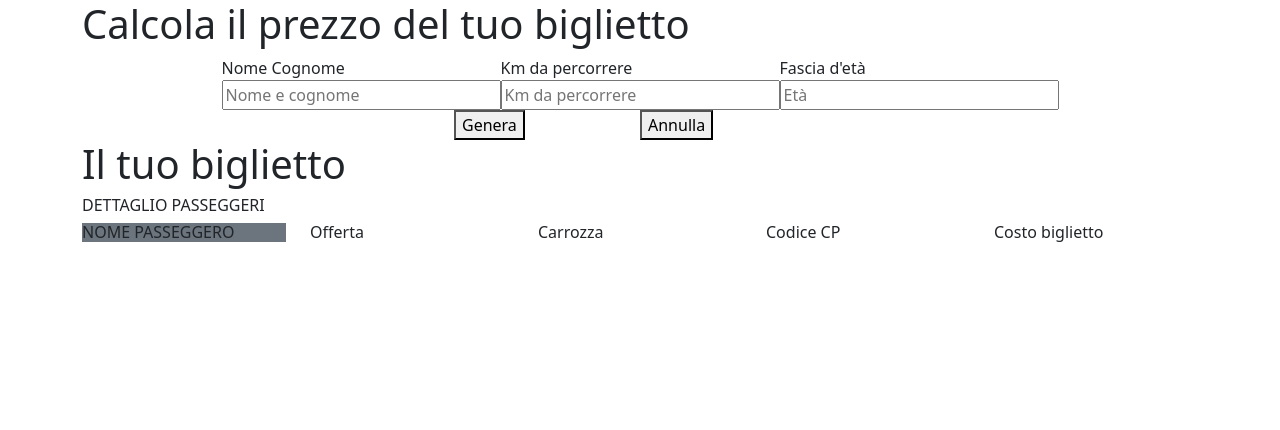
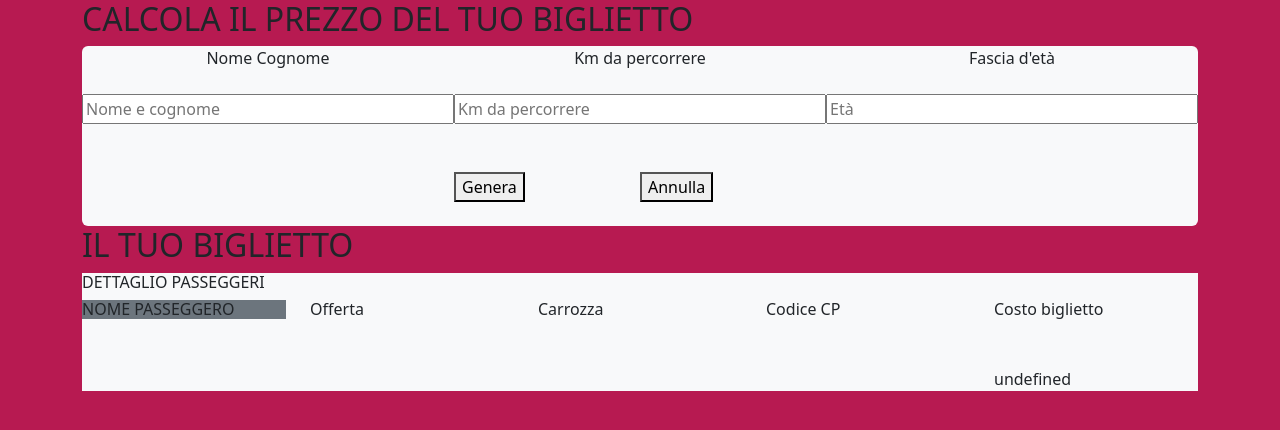
Before and after one commit to Al-E-00/js-biglietto-treno-form, a plain HTML site: page index.html in a window 1280 px wide. Both pictures are taken after a click on the button "Genera". Drawn offline with nearby package versions, Linux system fonts and the light colour scheme.

Commit message:
error undefined value in price

```diff
--- a/css/style.css
+++ b/css/style.css
@@ -0,0 +1,3 @@
+body {
+    background-color: rgb(183, 26, 81);
+}
--- a/index.html
+++ b/index.html
@@ -17,32 +17,32 @@
         <div class="container">
             <div class="row">
                 <div class="col">
-                    <h1 class=".text-uppercase">Calcola il prezzo del tuo biglietto</h1>
+                    <h2 class="text-uppercase">Calcola il prezzo del tuo biglietto</h2>
                 </div>
             </div>
 
             <!-- fist row with selection custom data -->
-            <div class="background-light">
+            <div class="bg-light rounded">
                 <div class="row">
                     <div class="d-flex justify-content-center">
-                        <div class="col-3">
+                        <div class="col">
                                 <div class="d-flex flex-column">
-                                    <label for="nameSurname">Nome Cognome</label>
-                                    <input type="text" placeholder="Nome e cognome" id="nameSurname" required>
+                                    <label for="nameSurname" class="align-self-center">Nome Cognome</label>
+                                    <input type="text" placeholder="Nome e cognome" class="nameSurname my-4" required name="userName">
                                 </div>
                         </div>
 
-                        <div class="col-3">
+                        <div class="col">
                             <div class="d-flex flex-column">
-                                <label for="km">Km da percorrere</label>
-                                <input type="text" placeholder="Km da percorrere" id="km" required>
+                                <label for="km" class="align-self-center">Km da percorrere</label>
+                                <input type="text" placeholder="Km da percorrere" class="km my-4" required name="userKm">
                             </div>
                         </div>
 
-                        <div class="col-3">
+                        <div class="col">
                             <div class="d-flex flex-column">
-                                <label for="age">Fascia d'età</label>
-                                <input type="text" placeholder="Età" id="age" required>
+                                <label for="age" class="align-self-center">Fascia d'età</label>
+                                <input type="text" placeholder="Età" class="age my-4" required name="userAge">
                             </div>
                         </div>
 
@@ -51,7 +51,7 @@
 
                 <!-- second row with button -->
                 <div class="row">
-                    <div class="d-flex justify-content-center">
+                    <div class="d-flex justify-content-center my-4">
                         <div class="col-2">
                             <button type="button" id="submitGenera">Genera</button>
                         </div>
@@ -66,34 +66,36 @@
             <!-- Creare altro biglietto da far apparire SOLO al click di genera -->
 
         <div class="container">
+            <h2 class="text-uppercase">Il tuo biglietto</h2>
+            <div class="bg-light">
                 <div class="row">
-                <h1 class="uppercase">Il tuo biglietto</h1>
-                <h6>DETTAGLIO PASSEGGERI</h6>
+                    <h6 class="text-uppercase">Dettaglio passeggeri</h6>
                     <div class="col">
                         <div class="row">
                             <div class="col">
                                 <div class="bg-secondary">
-                                <h6 class="text-uppercase">Nome Passeggero</h6>
+                                    <h6 class="text-uppercase mb-5">Nome Passeggero</h6>
                                     <span id="nameSurnameIns"></span>
                                 </div>
                             </div>
                         </div>
                     </div>
                     <div class="col">
-                    <h6>Offerta</h6>
+                        <h6 class="mb-5">Offerta</h6>
                         <span class="typeOfTicket"></span>
                     </div>
                     <div class="col">
-                    <h6>Carrozza</h6>
+                        <h6 class="mb-5">Carrozza</h6>
                         <span class="cabNumGenerator"></span>
                     </div>
                     <div class="col">
-                    <h6>Codice CP</h6>
+                        <h6 class="mb-5">Codice CP</h6>
                         <span class="codeGenerator"></span>
                     </div>
                     <div class="col">
-                    <h6>Costo biglietto</h6>
-                    <span class="TicketPrice"></span>
+                        <h6 class="mb-5">Costo biglietto</h6>
+                        <span class="ticketPriceIntoCard"></span>
+                    </div>
                 </div>
             </div>
         </div>
--- a/js/action.js
+++ b/js/action.js
@@ -14,21 +14,50 @@ Al click sul tasto ANNULLA si svuotano i campi
 
 /* Inizio con il prendere le variabili dal documento HTML */
 
-const inputNameSurname = document.getElementById("nameSurname");
-const inputKm = document.getElementById("km");
-const inputAge = document.getElementById("age");
+const inputUserName = document.querySelector(`[name="userName"]`);
+const inputUserKm = document.querySelector(`[name="userKm"]`);
+const inputUserAge = document.querySelector(`[name="userAge"]`);
 
 const submitGenera = document.getElementById("submitGenera");
 const submitAnnulla = document.getElementById("submitAnnulla");
 
-const insertName = document.getElementById("nameSurnameIns");
+
 /* Se si clicca sul pulsante Genera devo salvare i dati nelle variabili */
 
-/* Con il pulsante annulla vanno svuotati i campi */
 
 submitGenera.addEventListener("click", function() {
+    /* Questo codice verrà eseguito al click del pulsante */
 
-    console.log(inputNameSurname.value, inputKm.value, inputAge.value);
+    console.log(inputUserName.value, inputUserKm.value, inputUserAge.value);
 
-    inputNameSurname.textContent = insertName.value
+
+    /* Per inserire i dati dalla stringa superiore a quella inferiore */
+    document.getElementById("nameSurnameIns").innerHTML = inputUserName.value;
+
+    // calcolo del prezzo del biglietto intero
+    let ticketPrice = parseInt(inputUserKm.value) * 0.21;
+    console.log (ticketPrice);
+    // applicare sconti specifici in base all'età
+    let age = parseInt(inputUserAge.value);
+
+    if (age > 14 && age < 18) {
+        ticketPrice = ticketPrice - (ticketPrice * 0.20);
+    } else if (age > 65){
+        ticketPrice = ticketPrice - (ticketPrice * 0.40);
+    } else {
+        ticketPrice;
+    }
+
+    console.log(ticketPrice);
+    // stampare il prezzo sul biglietto nuovo
+
+    document.querySelector(".ticketPriceIntoCard").innerHTML = ticketPrice.value;
+
+
 })
+
+
+
+
+
+/* Con il pulsante annulla vanno svuotati i campi */
```
Lines whose indentation alone changed are shown as unchanged.
